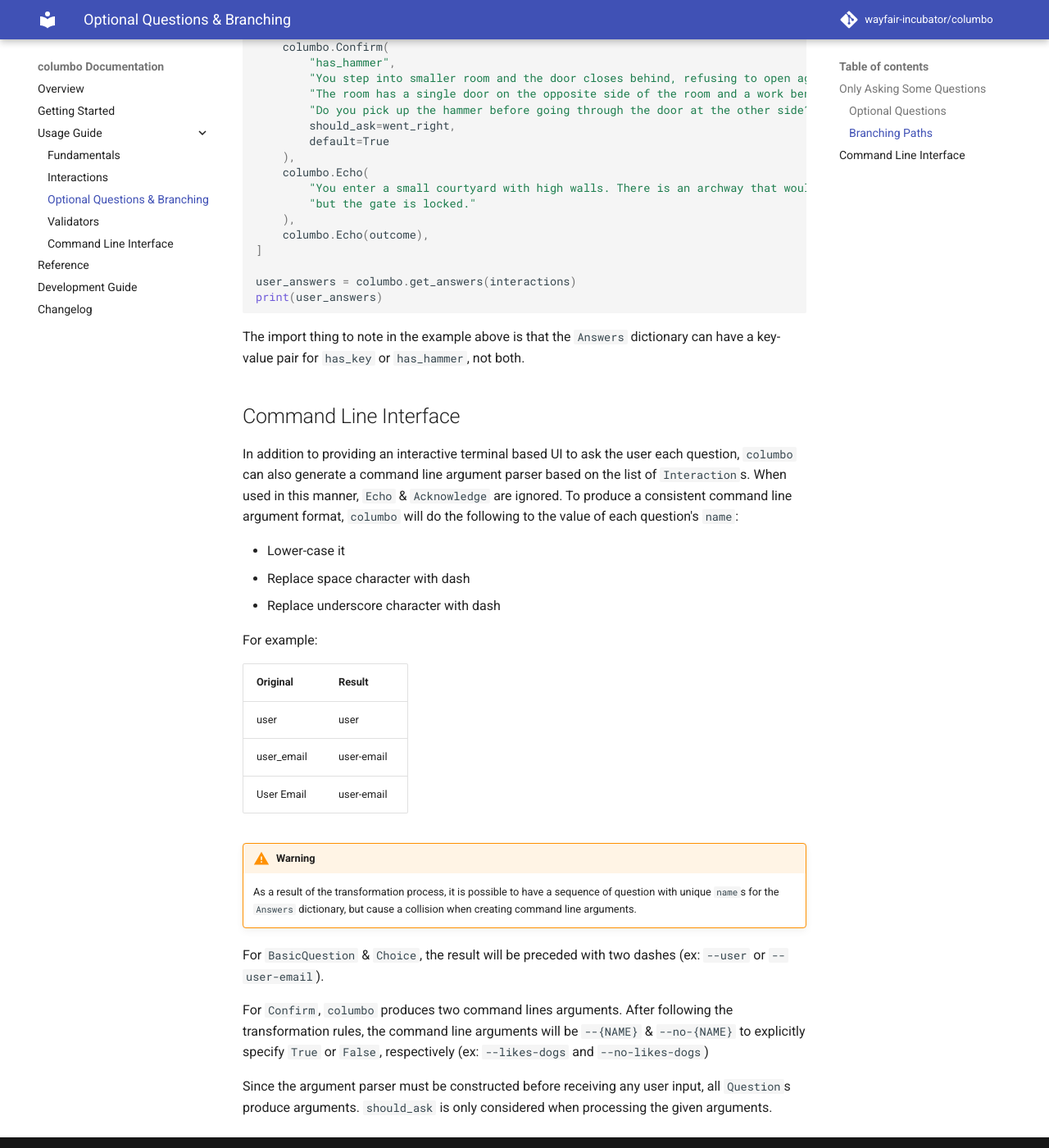
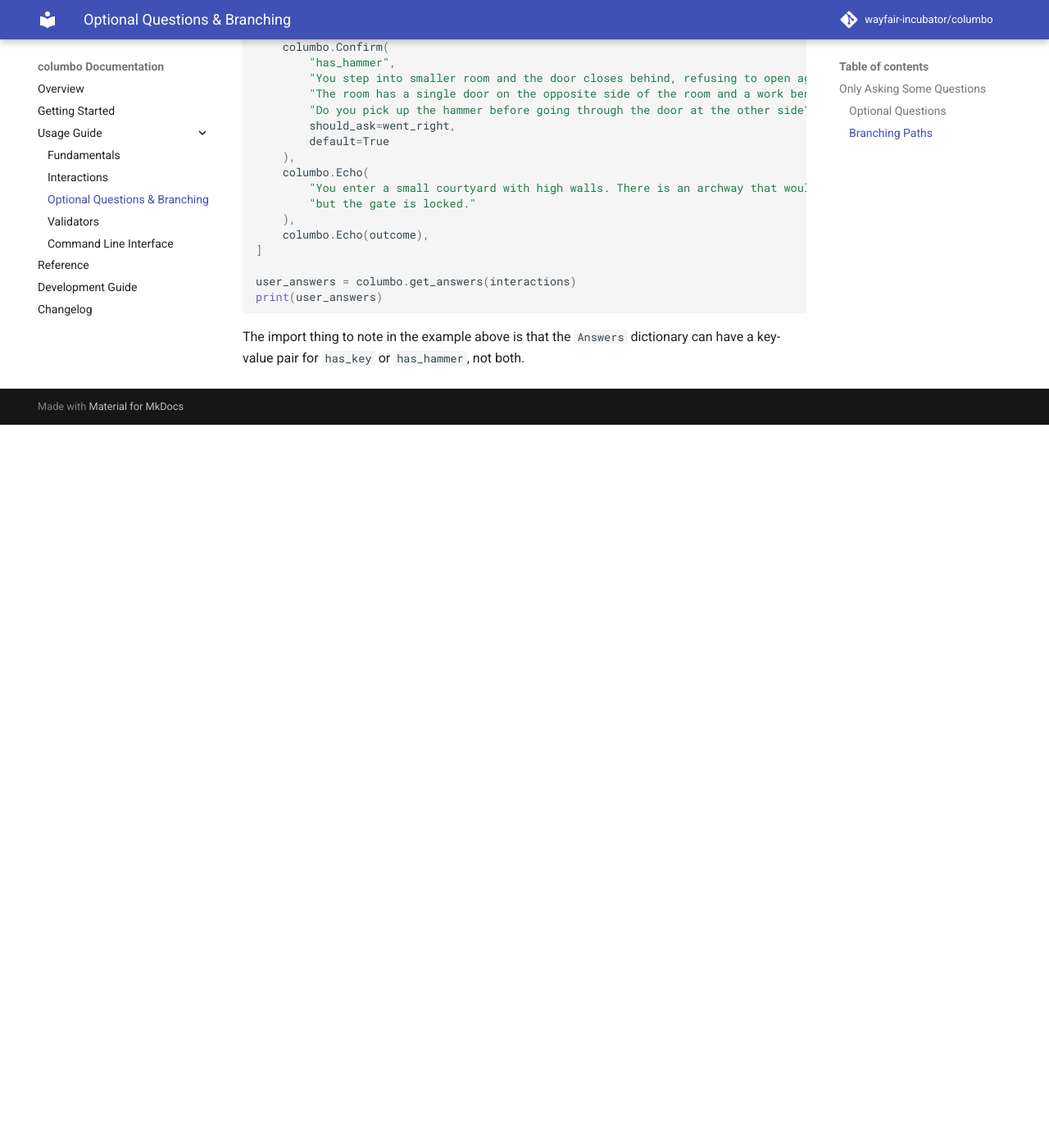
Before and after one commit to plannigan/columbo, an MkDocs documentation site: the page built from docs/usage-guide/optional-questions-and-branching.md, in a window 1280 px wide and 1400 px high, scrolled down 2480 px. Shown: the whole window at 82% size. Built offline with MkDocs 1.6.1 and Material for MkDocs 9.7.7, drawn with Linux system fonts in a browser that asks for light colours; comment, search, counter and statistics services are not loaded; after the commit the page ends 2998 px from its top, so only the background shows below that; some of the changed text lies outside the part shown.

Commit message:
Removing duplicate CLI docs

```diff
--- a/docs/usage-guide/optional-questions-and-branching.md
+++ b/docs/usage-guide/optional-questions-and-branching.md
@@ -130,37 +130,3 @@ print(user_answers)
 
 The import thing to note in the example above is that the `Answers` dictionary can have a key-value pair for
 `has_key` or `has_hammer`, not both.
-
-## Command Line Interface
-
-In addition to providing an interactive terminal based UI to ask the user each question, `columbo` can also generate a
-command line argument parser based on the list of `Interaction`s. When used in this manner, `Echo` & `Acknowledge` are
-ignored. To produce a consistent command line argument format, `columbo` will do the following to the value of each
-question's `name`:
-
-* Lower-case it
-* Replace space character with dash
-* Replace underscore character with dash
-
-For example:
-
-| Original   | Result     |
-| ---------- | ---------- |
-| user       | user       |
-| user_email | user-email |
-| User Email | user-email |
-
-!!! warning
-    As a result of the transformation process, it is possible to have a sequence of question with unique `name`s for the
-    `Answers` dictionary, but cause a collision when creating command line arguments.
-
-For `BasicQuestion` & `Choice`, the result will be preceded with two dashes (ex: `--user` or `--user-email`).
-
-For `Confirm`, `columbo` produces two command lines arguments. After following the transformation rules, the command
-line arguments will be `--{NAME}` & `--no-{NAME}` to explicitly specify `True` or `False`, respectively (ex:
-`--likes-dogs` and `--no-likes-dogs`)
-
-Since the argument parser must be constructed before receiving any user input, all `Question`s produce arguments.
-`should_ask` is only considered when processing the given arguments.
-
-[choose-your-own-adventure]: https://en.wikipedia.org/wiki/Choose_Your_Own_Adventure
```
